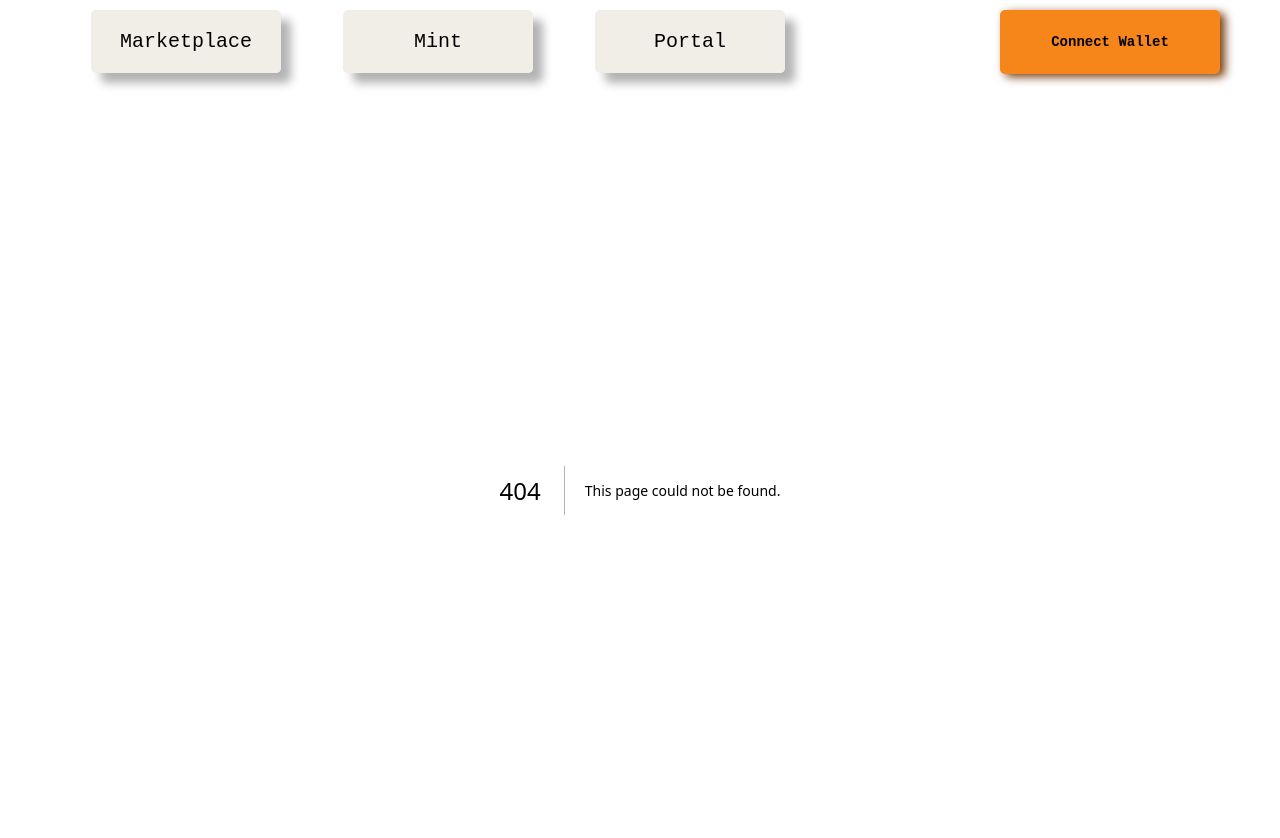
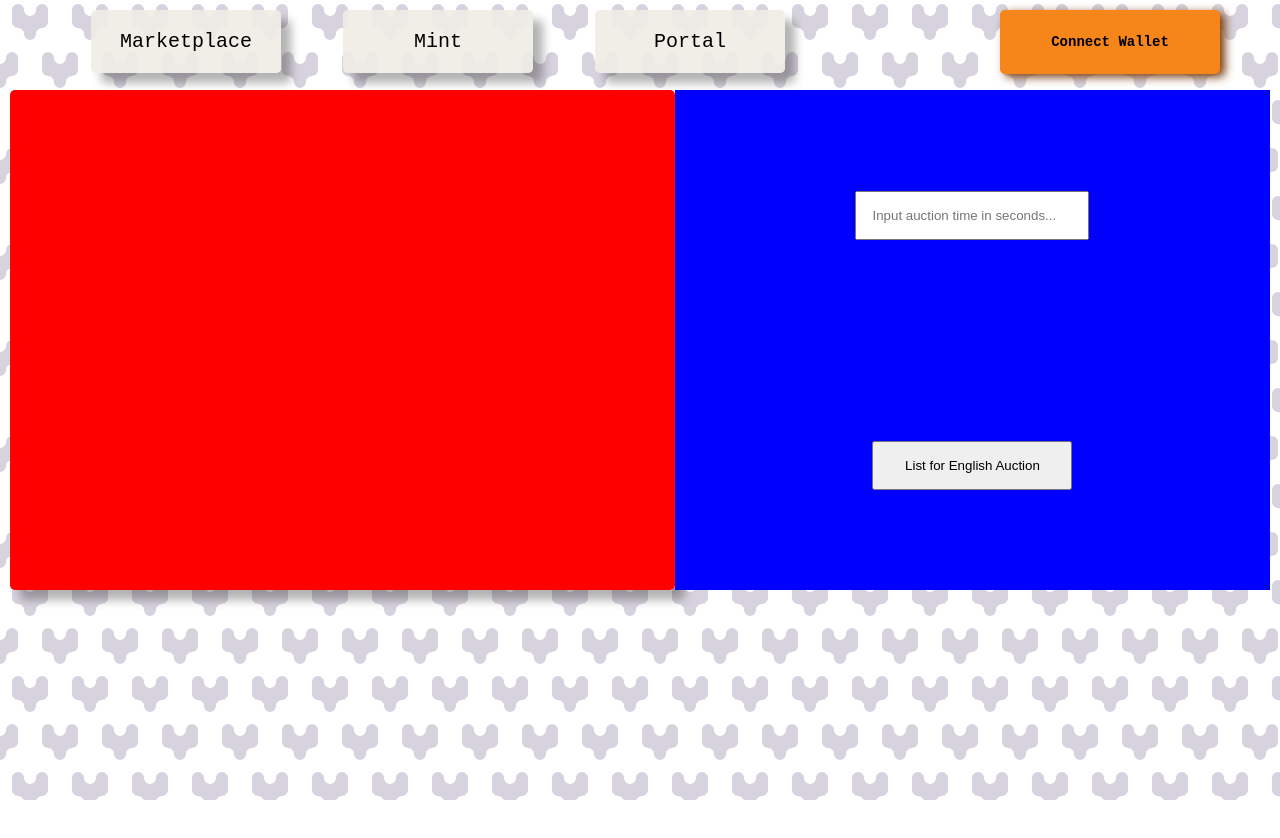
Before and after one commit to SKorchinskiy/NFT-Platform, a Next.js app in the folder client/: page /trade in a window 1280 px wide. Before the commit this address had no page. Shown: the top 838 px of the page. After the commit the page ends 800 px from the top, so only its background shows below. Built offline with nearby package versions, Linux system fonts and the light colour scheme.

Commit message:
+ add trade page for auctions

```diff
--- /dev/null
+++ b/client/src/app/trade/page.tsx
@@ -0,0 +1,59 @@
+"use client";
+
+import { useContext, useState } from "react";
+import TokensWindow from "./_components/tokens-window/tokens-window.component";
+import TradeSettings, {
+  TRADE_OPTIONS,
+} from "./_components/trade-settings/trade-settings.component";
+import { NFT } from "../types/nft.type";
+import useEnglishAuctionContract from "../hooks/useEnglishAuctionContract.hook";
+import { AddressContext } from "../providers/address.provider";
+import { NetworkContext } from "../providers/network.provider";
+import TradeList from "./_components/trade-list/trade-list.component";
+import { TradeTokensContext } from "../providers/trade-tokens.provider";
+
+export default function TradePage() {
+  const [nftForTrade, setNftForTrade] = useState<NFT>({} as NFT);
+
+  const selectedNftHandler = (nft: NFT) => setNftForTrade(nft);
+
+  const englishAuctionContract = useEnglishAuctionContract();
+
+  const { address } = useContext(AddressContext);
+  const { network } = useContext(NetworkContext);
+  const { tradeTokens, tradeNFTs } = useContext(TradeTokensContext);
+
+  const onTradePublish = async (trade_options: TRADE_OPTIONS) => {
+    if (englishAuctionContract && address) {
+      const response = await englishAuctionContract.methods
+        .create_auction(
+          trade_options.trade_time,
+          nftForTrade.nft_contract || network.contracts.nftCollectionContract,
+          nftForTrade.token_id
+        )
+        .send({
+          from: address,
+        });
+      console.log({ response });
+    }
+  };
+
+  return (
+    <div>
+      <div
+        style={{
+          width: "100%",
+          display: "flex",
+          justifyContent: "space-around",
+        }}
+      >
+        <TokensWindow
+          nftForTrade={nftForTrade}
+          selectedNftHandler={selectedNftHandler}
+        />
+        <TradeSettings onTradePublish={onTradePublish} />
+      </div>
+      <TradeList nfts={tradeNFTs} />
+    </div>
+  );
+}
```
